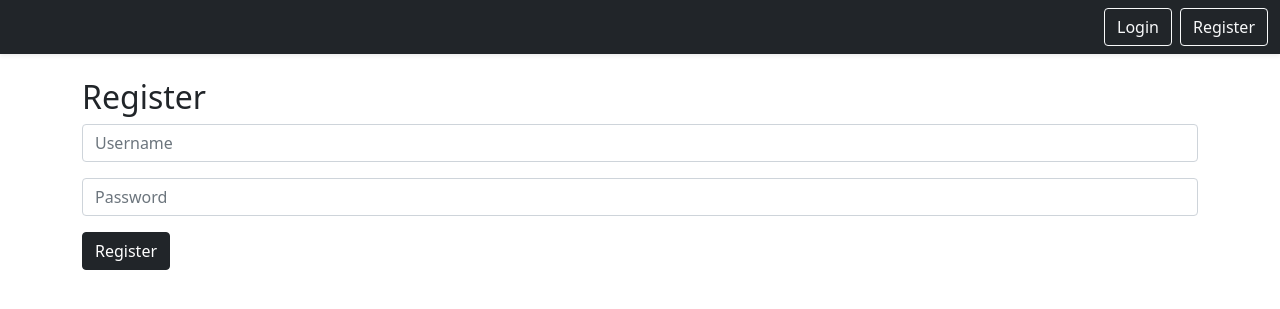
After one commit to GAURAV-RAYAT/Diary_entry, a Flask app: page /register in a window 1280 px wide. The commit adds this page. Shown: the top 309 px of the page. Run offline with Flask 3, Linux system fonts and the light colour scheme.

Commit message:
Initial commit

```diff
--- a/app.py
+++ b/app.py
@@ -2,34 +2,97 @@ try:
     from flask import Flask, render_template, request, redirect
     from flask_sqlalchemy import SQLAlchemy
     from datetime import datetime
+    from flask_login import LoginManager, login_user, login_required, logout_user, current_user, UserMixin
+    from flask_bcrypt import Bcrypt
 except:
     print("can't able to acces flask")
+
+
 app = Flask(__name__)
+app.config['SECRET_KEY'] = 'b009982614f34614370746a489d3ceca'
 app.config['SQLALCHEMY_DATABASE_URI'] = "sqlite:///dairy.db"
 app.config['SQLALCHEMY_TRACK_MODIFICATIONS'] = False
 db = SQLAlchemy(app)
+
+login_manager = LoginManager()
+login_manager.init_app(app)
+login_manager.login_view = 'login'
+bcrypt = Bcrypt(app)
+
+class User(db.Model, UserMixin):
+    id = db.Column(db.Integer, primary_key=True)
+    username = db.Column(db.String(150), unique=True, nullable=False)
+    password = db.Column(db.String(200), nullable=False)
+    entries = db.relationship('Entry', backref='author', lazy=True)
+
+    def __repr__(self) -> str:
+        return f"{self.id} - {self.username}"
 
 class Entry(db.Model):
     sno = db.Column(db.Integer, primary_key=True)
     title = db.Column(db.String(100), nullable=False)
     entry_content = db.Column(db.String(10000), nullable=False)
     date_created = db.Column(db.DateTime, default=datetime.now)
+    user_id = db.Column(db.Integer, db.ForeignKey('user.id'), nullable=False)
+
 
     def __repr__(self) -> str:
         return f"{self.sno} - {self.title} | {self.date_created}"
 
+#Creating DATABASE
+with app.app_context():
+    db.create_all()
+    print("Database created successfully!")
+
+@login_manager.user_loader
+def load_user(user_id):
+    return User.query.get(int(user_id))
+
 # LOGIC STARTS HERE
+from flask import flash, session
+
+@app.route('/register', methods=['GET', 'POST'])
+def register():
+    if request.method == 'POST':
+        username = request.form['username']
+        password = bcrypt.generate_password_hash(request.form['password']).decode('utf-8')
+
+        user = User(username=username, password=password)
+        db.session.add(user)
+        db.session.commit()
+        flash('Registration successful! Please login.', 'success')
+        return redirect('/login')
+    return render_template('register.html')
+
+@app.route('/login', methods=['GET', 'POST'])
+def login():
+    if request.method == 'POST':
+        user = User.query.filter_by(username=request.form['username']).first()
+        if user and bcrypt.check_password_hash(user.password, request.form['password']):
+            login_user(user)
+            return redirect('/')
+        else:
+            flash('Invalid credentials', 'danger')
+    return render_template('login.html')
+
+@app.route('/logout')
+@login_required
+def logout():
+    logout_user()
+    return redirect('/login')
+
 @app.route('/', methods=['GET', 'POST'])
+@login_required
 def home():
     if request.method=='POST':
         title = request.form['title']
         entry_content = request.form['entry_content']
 
-        entry = Entry(title=title,entry_content=entry_content)
+        entry = Entry(title=title, entry_content=entry_content, author=current_user)
         db.session.add(entry)
         db.session.commit()
 
-    allpro = Entry.query.all()
+    allpro = Entry.query.filter_by(user_id=current_user.id).all()
     return render_template('index.html', allpro=allpro)
 
 @app.route('/delete/<int:sno>')
@@ -46,9 +109,7 @@ def read(sno):
     return render_template("read.html",pro=pro)
 
 @app.route('/view')
+@login_required
 def view():
-    allpro = Entry.query.all()
+    allpro = Entry.query.filter_by(user_id=current_user.id).all()
     return render_template('view.html', allpro=allpro)
-
-if __name__ == "__main__":
-    app.run(debug=True, port=5000)
--- /dev/null
+++ b/init_db.py
@@ -0,0 +1,5 @@
+from app import app, db
+
+with app.app_context():
+    db.create_all()
+    print("Database created successfully!")
--- /dev/null
+++ b/templates/base.html
@@ -0,0 +1,59 @@
+<!doctype html>
+<html lang="en">
+
+<head>
+    <!-- Required meta tags -->
+    <meta charset="utf-8">
+    <meta name="viewport" content="width=device-width, initial-scale=1">
+
+    <!-- Bootstrap CSS -->
+    <link href="https://cdn.jsdelivr.net/npm/bootstrap@5.0.0-beta2/dist/css/bootstrap.min.css" rel="stylesheet"
+        integrity="sha384-BmbxuPwQa2lc/FVzBcNJ7UAyJxM6wuqIj61tLrc4wSX0szH/Ev+nYRRuWlolflfl" crossorigin="anonymous">
+    <link rel="stylesheet" href="{{ url_for('static', filename='css/style.css') }}">
+    <script src="{{ url_for('static', filename='js/js.js') }}"></script>
+    <title> {% block title %} {% endblock title %}</title>
+</head>
+
+<body>
+    <nav class="navbar navbar-expand-lg navbar-dark bg-dark shadow-sm">
+  <div class="container-fluid">
+
+    <button class="navbar-toggler" type="button" data-bs-toggle="collapse"
+            data-bs-target="#navbarSupportedContent" aria-controls="navbarSupportedContent"
+            aria-expanded="false" aria-label="Toggle navigation">
+      <span class="navbar-toggler-icon"></span>
+    </button>
+
+    <div class="collapse navbar-collapse justify-content-end" id="navbarSupportedContent">
+      <ul class="navbar-nav mb-2 mb-lg-0">
+
+        {% if current_user.is_authenticated %}
+        <li class="nav-item d-flex align-items-center text-light mx-2">
+          👋 Welcome, <strong class="ms-1">{{ current_user.username }}</strong>
+        </li>
+        <li class="nav-item">
+          <a class="btn btn-outline-light me-2" href="/">New Entry</a>
+        </li>
+        <li class="nav-item">
+          <a class="btn btn-light text-dark" href="/logout">Logout</a>
+        </li>
+
+        {% else %}
+        <li class="nav-item">
+          <a class="btn btn-outline-light me-2" href="/login">Login</a>
+        </li>
+        <li class="nav-item">
+          <a class="btn btn-outline-light" href="/register">Register</a>
+        </li>
+        {% endif %}
+
+      </ul>
+    </div>
+  </div>
+</nav>
+    {% block body %}
+
+    {% endblock body %}
+</body>
+
+</html>
--- a/index.html
+++ b/templates/index.html
@@ -31,6 +31,7 @@
             <tr>
                 <th scope="col">Sno.</th>
                 <th scope="col">Title</th>
+                <th scope="col">Entry</th>
                 <th scope="col">Date and Time</th>
             </tr>
         </thead>
@@ -40,6 +41,7 @@
             <tr>
                 <th scope="row">{{loop.index}}</th>
                 <td>{{pro.title}}</td>
+                <td>{{pro.entry_content}}</td>
                 <td>{{pro.date_created}}</td>
                 <td>
                     <a href="/delete/{{pro.sno}}" type="button" class="btn btn-outline-dark btn-sm mx-1">Delete</button>
--- /dev/null
+++ b/templates/register.html
@@ -0,0 +1,16 @@
+{% extends 'base.html' %}
+{% block title %}Register{% endblock title %}
+{% block body %}
+<div class="container my-4">
+  <h2>Register</h2>
+  <form method="POST">
+    <div class="mb-3">
+      <input type="text" name="username" class="form-control" placeholder="Username" required>
+    </div>
+    <div class="mb-3">
+      <input type="password" name="password" class="form-control" placeholder="Password" required>
+    </div>
+    <button class="btn btn-dark" type="submit">Register</button>
+  </form>
+</div>
+{% endblock body %}
```
Also changed, not shown: base.html (deleted, +0 -34 lines), templates/login.html (added, +16 -0 lines), templates/view.html (added, +33 -0 lines), view.html (deleted, +0 -30 lines), dairy.db (deleted), templates/read.html (renamed from read.html), 2 other files.
